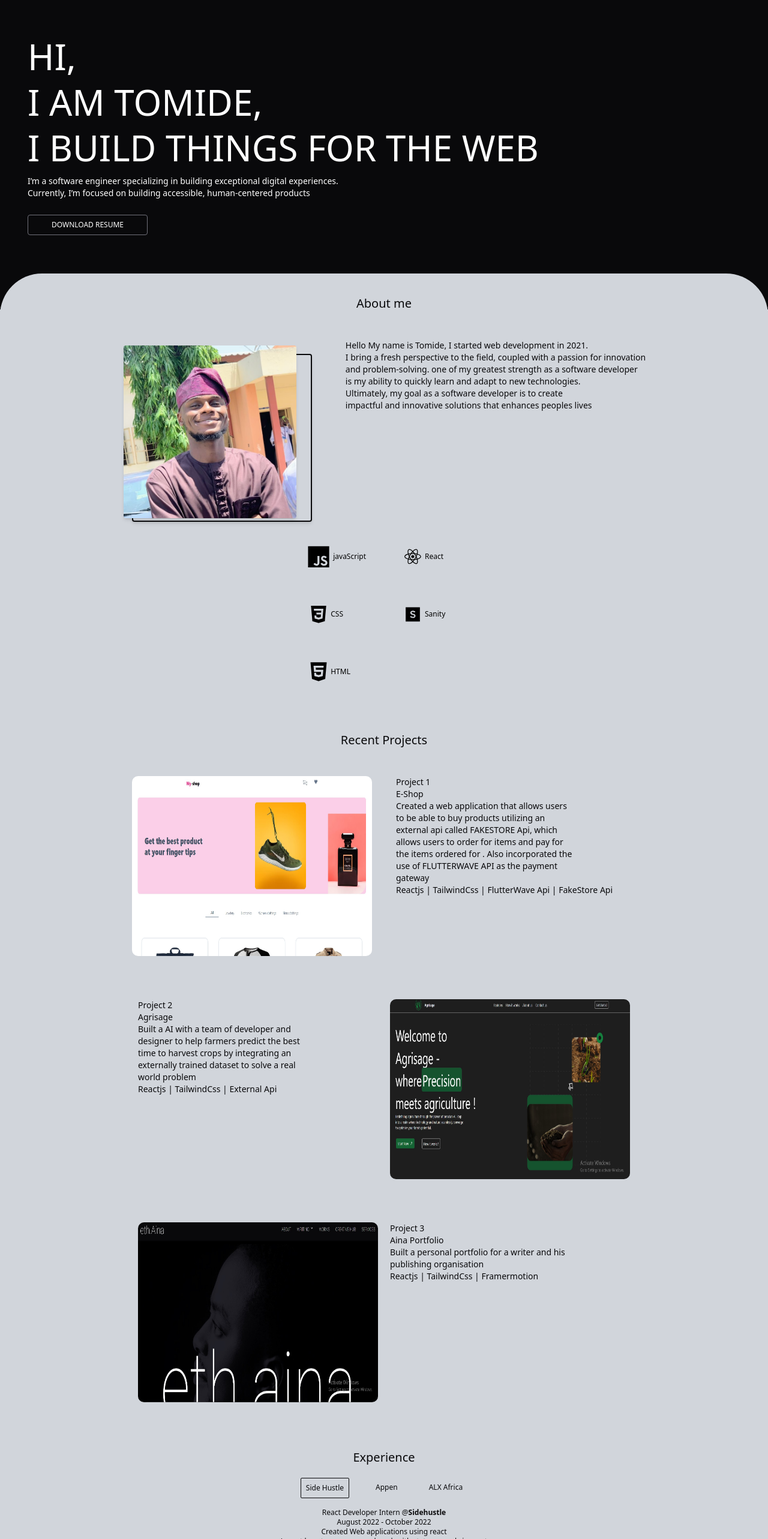
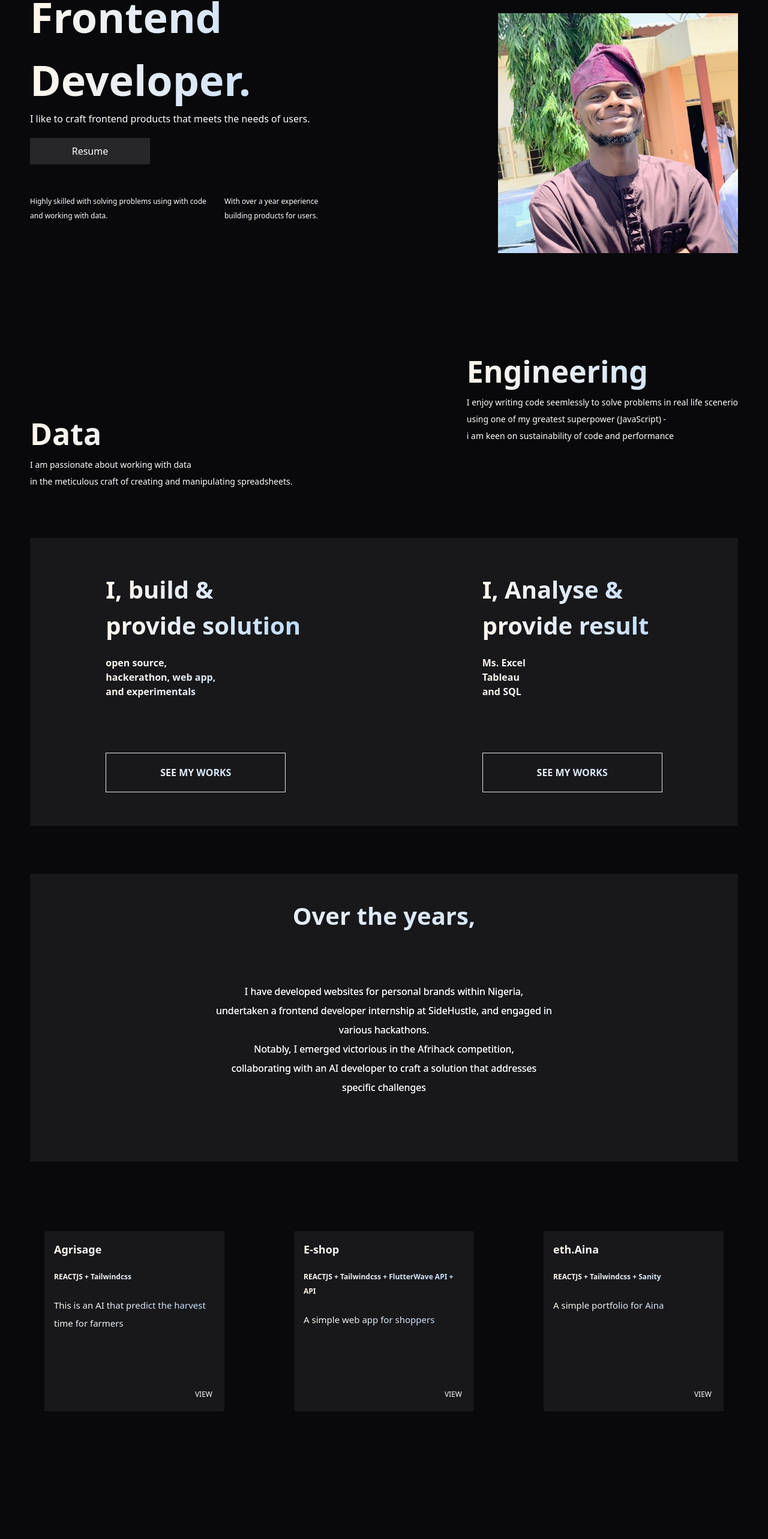
Before and after one commit to Thintalltom/Portfolio, a React (Vite) app in the folder vite-react-app/: page / in a window 1280 px wide. Shown: the part 124-2690 px from the top of the page at 60% size. Built offline with nearby package versions, Linux system fonts and the light colour scheme.

Commit message:
added new changes

```diff
--- a/vite-react-app/src/App.css
+++ b/vite-react-app/src/App.css
@@ -3,4 +3,5 @@ body {
   margin: 0 ;
   padding: 0;
   font-family: 'Lato', sans-serif !important;
+  color: white !important;
 }
--- a/vite-react-app/src/App.jsx
+++ b/vite-react-app/src/App.jsx
@@ -31,8 +31,8 @@ function App() {
           />
         </div>
       ) : (
-        <div className="md:w-full md:h-full bg-gray-300  font-sans xs:w-full xs:h-full">
-          <Navbar />
+        <div className="md:w-full md:h-full bg-zinc-950  font-sans xs:w-full xs:h-full">
+
           <About />
           <Info />
           <Built />
--- a/vite-react-app/src/Components/About/About.jsx
+++ b/vite-react-app/src/Components/About/About.jsx
@@ -1,46 +1,30 @@
-import { motion } from "framer-motion";
+import Profile from "../../assets/profile.jpg";
 const About = () => {
   return (
-    <div  className=" bg-zinc-950  h-[40rem] flex items-center p-[30px]">
-
-      <div className="md:justify-center   md:mt-16 sm:justify-center 2xl:ml-[-40px] xs:ml-[-24px] md:p-[40px] sm:p-[40px] xs:p-[40px] sm:mt-[5px]">
-        <p className="text-white lg:text-6xl xs:text-4xl ">HI, </p>
-        <motion.h1
-          initial={{ y: -250 }}
-          animate={{ y: 0 }}
-          transition={{ duration: 0.8, type: "spring", stiffness: 120 }}
-          className="lg:text-6xl xs:text-xl  text-white xs:mt-[5px] lg:mt-4 md:mt-[30px] md:text-6xl sm:mt-[30px] xs:text-4xl sm:text-6xl"
-        >
-          I AM TOMIDE,
-        </motion.h1>
-        <motion.h1
-          initial={{ x: -250 }}
-          animate={{ x: 0 }}
-          transition={{ duration: 0.8, type: "spring", stiffness: 120 }}
-          whileInView={{opacity: 1, scale: 1}}
-          className="lg:text-6xl xs:text-xl xs:mt-[2px] text-white md:mt-[30px] md:text-6xl sm:mt-[30px]  sm:text-4xl lg:mt-4 "
-        >
-          I BUILD THINGS FOR THE WEB
-        </motion.h1>
-        <motion.h1
-          initial={{ opacity: 0 }}
-          animate={{ opacity: 1 }}
-          transition={{ duration: 1, type: "spring", stiffness: 120 }}
-          className="md:text-sm text-white xl:font-thin md:font-medium mt-4 xs:text-md xs:font-normal"
-        >
-          I’m a software engineer specializing in building
-           exceptional digital experiences. <br /> Currently, I’m
-          focused on building accessible, human-centered products
-        </motion.h1>
-        <div className="xl:mt-4  xs:mt-4 lg:mt-4">
-          <motion.button
-            initial={{ x: -250 }}
-            animate={{ x: 0 }}
-            transition={{ duration: 0.8, type: "spring", stiffness: 120 }}
-            className="border-[0.5px] cursor-pointer  rounded bg-zinc-950 border-zinc-500 p-2 text-white w-[200px] hover:drop-shadow-xl xs:text-xs sm:mt-[30px] lg:mt-[10px] "
-          >
-            DOWNLOAD RESUME
-          </motion.button>
+    <div>
+      <div className="bg-zinc-950    h-[30rem]">
+        <div className="flex xs:flex-col lg:flex-row sm:flex-col  md:flex-col items-center justify-between p-[50px]">
+          <div>
+            <p className="font-bold sm:text-[20px] xs:text-[30px] lg:text-[70px] bg-clip-text text-transparent bg-gradient-to-r from-orange-50 to-blue-200">
+              Frontend <br /> Developer.
+            </p>
+            <p className="text-bold">
+              I like to craft frontend products that meets the needs of users.{" "}
+            </p>
+            <a href="https://drive.google.com/file/d/12Y1zwPnIrlljrb_5JUfaRBCKYBI_KAwo/view?usp=sharing" target="_blank" rel="noopener noreferrer"><button className="bg-zinc-800 p-[10px] mt-[20px] w-[200px]">Resume</button></a>
+            <div className="flex flex-row gap-[30px] mt-[50px]">
+              <p className="text-xs leading-loose ">
+                Highly skilled with solving problems using with code <br /> and
+                working with data.
+              </p>
+              <p className="text-xs leading-loose">
+                With over a year experience <br /> building products for users.
+              </p>
+            </div>
+          </div>
+          <div className="mt-[6rem]">
+            <img src={Profile} className=" w-[400px]" />
+          </div>
         </div>
       </div>
     </div>
--- a/vite-react-app/src/Components/Built/Built.jsx
+++ b/vite-react-app/src/Components/Built/Built.jsx
@@ -1,93 +1,50 @@
-import agrisage from "../../assets/agrisage.jpg";
-import aina from "../../assets/aina.jpg";
-import Project from "../../assets/project1.jpg";
-
-
 const Built = () => {
 
+  const works = [
+    {
+      title: 'Agrisage',
+      Link: 'http://afrihack-project.vercel.app/',
+      description: 'This is an AI that predict the harvest time for farmers',
+      skills: 'REACTJS + Tailwindcss'
+    },
+    {
+      title: 'E-shop',
+      Link: 'https://ecom-umber-delta.vercel.app/',
+      description: 'A simple web app for shoppers  ',
+      skills: 'REACTJS + Tailwindcss + FlutterWave API + API'
+    },
+    {
+      title: 'eth.Aina',
+      Link: 'http://aina-portfolio.vercel.app/',
+      description: 'A simple portfolio for Aina ',
+      skills: 'REACTJS + Tailwindcss + Sanity'
+    },
+  ]
   return (
     <div
       name="work"
       className="mt-[50px] 2xl:mt-[-50px]  xs:text-xs w-full h-full  p-4 2xl:p-[100px] "
     >
       <div>
-        <p className=" text-center  text-xl  font-medium text-zinc-950">
-          Recent Projects
-        </p>
+
+        <div className="grid xs:grid-cols-1 sm:grid-cols-1 lg:grid-cols-3 place-items-center xs:gap-[20px] lg:gap-[0px]">
+          {
+            works.map((work, index) => (
+              <div key={index} className=" relative w-[300px] bg-zinc-900 h-[300px] p-4 cursor-pointer">
+                  <p className="font-bold text-lg bg-clip-text text-transparent bg-gradient-to-r from-orange-50 to-blue-200">{work.title}</p>
+                <p className="leading-loose text-md font-bold mt-[20px] bg-clip-text text-transparent bg-gradient-to-r from-orange-50 to-blue-200 ">{work.skills}</p>
+                <p className="leading-loose mt-[20px] text-[15px] bg-clip-text text-transparent bg-gradient-to-r from-orange-50 to-blue-200 text-md">{work.description}</p>
+              <a href={work.Link}><button className=" absolute  bottom-5 right-5 text-bold font-light float-end">VIEW</button></a>
+              </div>
+            ))
+          }
+
+        </div>
 
       </div>
 
 
-      <div className="mt-4  mt-[30px] ">
-        <div className="flex flex-col justify-around  gap-[40px] ">
-          <div className="lg:flex lg:flex-row xs:flex-col sm:flex-col sm:gap-[40px] md:flex-row justify-center  p-4 gap-[20px] ">
-        <a  href="http://ecom-umber-delta.vercel.app/" target="_blank" rel="noopener noreferrer">  <img
-              src={Project}
-              className=" rounded-[10px] lg:w-[400px] h-[300px] sm:w-[300px] xs:w-[300px] cursor-pointer "
-            />
-            </a>
-            <div className="w-[400px]">
-              <p className="text-zinc-950 text-sm font-medium">Project 1</p>
-              <h1 className="text-zinc-950 text-sm font-medium">
-                E-Shop
-              </h1>
 
-              <p className="text-zinc-950 font-light text-sm sm:w-[300px] xs:w-[300px]">
-                Created a web application that allows users to be able to buy
-                products utilizing an external api called FAKESTORE Api, which
-                allows users to order for items and pay for the items ordered
-                for . Also incorporated the use of FLUTTERWAVE API as the
-                payment gateway
-              </p>
-              <p className="text-zinc-950  text-sm">Reactjs | TailwindCss | FlutterWave Api | FakeStore Api </p>
-            </div>
-          </div>
-
-          <div className="lg:flex lg:flex-row-reverse xs:flex-col sm:flex-col md:flex-row justify-center  p-4 gap-[20px] ">
-            <a href="http://afrihack-project.vercel.app/" target="_blank" rel="noopener noreferrer">
-            <img
-              src={agrisage}
-              className=" rounded-[10px] lg:w-[400px] h-[300px] sm:w-[300px] xs:w-[300px] cursor-pointer "
-            />
-            </a>
-
-            <div className="w-[400px]">
-              <p className="text-zinc-950 text-sm font-medium">Project 2</p>
-              <h1 className="text-zinc-950 text-sm font-medium">
-                Agrisage
-              </h1>
-
-              <p className="text-zinc-950 font-light text-sm sm:w-[300px] xs:w-[300px]">
-                Built a AI with a team of developer and designer to help
-                farmers  predict the best time to harvest crops by integrating an externally
-                 trained dataset to solve a real world problem
-
-              </p>
-              <p className="text-zinc-950  text-sm">Reactjs | TailwindCss | External Api </p>
-            </div>
-          </div>
-
-          <div className="lg:flex lg:flex-row xs:flex-col sm:flex-col md:flex-row justify-center  p-4 gap-[20px] ">
-          <a href="https://aina-portfolio.vercel.app/" target="_blank" rel="noopener noreferrer">
-            <img
-              src={aina}
-              className=" rounded-[10px] lg:w-[400px] h-[300px] sm:w-[300px] xs:w-[300px] "
-            />
-            </a>
-            <div className="w-[400px]">
-              <p className="text-zinc-950 text-sm font-medium">Project 3</p>
-              <h1 className="text-zinc-950 text-sm font-medium ">
-                Aina Portfolio
-              </h1>
-
-              <p className="text-zinc-950 font-light text-sm">
-                Built a personal portfolio for a writer and his  <br /> publishing organisation
-              </p>
-              <p className="text-zinc-950  text-sm">Reactjs | TailwindCss | Framermotion </p>
-            </div>
-          </div>
-        </div>
-      </div>
     </div>
   );
 };
--- a/vite-react-app/src/Components/Info/Info.jsx
+++ b/vite-react-app/src/Components/Info/Info.jsx
@@ -1,77 +1,77 @@
-import Profile from '../../assets/profile.jpg'
-import { DiJsBadge, DiCss3,  DiReact, DiSublime } from "react-icons/di";
-import { FaHtml5 } from "react-icons/fa";
-import { motion } from "framer-motion";
+import { Link } from "react-scroll";
 const Info = () => {
   return (
     <div
       name="about"
-      className="w-full h-full rounded-t-[70px] bg-gray-300   mt-[-60px] p-4 2xl:p-[100px]  "
+      className="w-full h-full bg-zinc-950 text-white xs:mt-[200px]   lg:mt-[100px] p-[50px] 2xl:p-[100px]  "
     >
-      <div>
-        <p className="text-center mt-[20px]  text-3xl font-medium text-xl text-zinc-950 ">About me</p>
+      <div className="flex lg:flex-row md:flex-col xs:flex-col sm:flex-col xs:gap-[80px] lg:gap-[50px] items-center justify-between">
+        <div className="xs:mt-[180px]">
+          <p className="font-bold xs:text-[40px]  lg:text-[50px] bg-clip-text text-transparent bg-gradient-to-r from-orange-50 to-blue-200">
+            Data
+          </p>
+          <p className="text-sm leading-loose font-light">
+            I am passionate about working with data  <br /> in the
+            meticulous craft of creating and manipulating spreadsheets.
+          </p>
+        </div>
+        <div>
+          <p className="font-bold xs:text-[40px] lg:text-[50px] bg-clip-text text-transparent bg-gradient-to-r from-orange-50 to-blue-200">
+            Engineering
+          </p>
+          <p className="text-sm leading-loose font-light">
+            I enjoy writing code seemlessly to solve problems in real life
+            scenerio <br />
+            using one of my greatest superpower (JavaScript) - <br /> i am keen
+            on sustainability of code and performance{" "}
+          </p>
+        </div>
+      </div>
 
+      <div className="bg-white h-[30rem] lg:mt-[50px] xs:mt-[200px] ">
+        <div className="mt-[80px] bg-zinc-900 xs:gap-[50px] xs:h-[50rem] lg:h-[30rem] flex lg:flex-row sm:flex-col xs:flex-col justify-around justify-center items-center text-zinc-950">
+          <div>
+            <p className="font-bold xs:text-[20px] lg:text-[40px] bg-clip-text text-transparent bg-gradient-to-r from-orange-50 to-blue-200">
+              I, build & <br /> provide solution
+            </p>
+            <p className="font-bold mt-[20px] text-md bg-clip-text text-transparent bg-gradient-to-r from-orange-50 to-blue-200">
+              open source, <br /> hackerathon, web app, <br /> and experimentals
+            </p>
+            <Link to="work" smooth={true}  >
+            <button className="p-[20px]  border-[0.9px] mt-[90px] xs:w-[200px] lg:w-[300px] bg-clip-text text-transparent bg-gradient-to-r from-orange-50 to-blue-200 font-bold">
+              SEE MY WORKS{" "}
+            </button>
+            </Link>
+          </div>
 
-        <div className="lg:flex lg:gap-4 lg:flex-row-reverse lg:justify-center xs:flex xs:flex-col md:mt-[30px] sm:mt-[30px]">
-          <motion.div
-            initial={{ opacity: 0, scale: 0, x: 100 }}
-            animate={{ opacity: 1 }}
-            transition={{ duration: 2 }}
-            whileInView={{ opacity: 1, scale: 1, x: 0 }}
-            viewport={{ once: true }}
-          >
-
-            <motion.p className="mt-4 xs:text-sm text-zinc-950 font-light lg:text-sm md:text-sm xs:text-xs sm:text-sm">
-              Hello My name is Tomide, I started web development in 2021.
-              <br /> I bring a fresh perspective to the field, coupled with a
-              passion for innovation <br /> and problem-solving. one of my
-              greatest strength as a software developer <br /> is my ability to
-              quickly learn and adapt to new technologies. <br />
-              Ultimately, my goal as a software developer is to create <br />{" "}
-              impactful and innovative solutions that enhances peoples lives
-            </motion.p>
-
-          </motion.div>
-          <div className="md:justify-center">
-            <motion.div
-              initial={{ opacity: 0, scale: 0, x: 100 }}
-              animate={{ opacity: 1 }}
-              transition={{ duration: 2 }}
-              whileInView={{ opacity: 1, scale: 1, x: 0 }}
-              viewport={{ once: true }}
-              className="lg:w-[300px] md:ml-16 lg:h-75 border-2 md:ml-4 md:w-[500px] shadow-md sm:w-[400px] border-zinc-950 p-2 lg:mt-[40px] md:mx-[40px] rounded xs:p-1 xs:w-[200px] xs:mt-[80px] xs:mx-auto"
-            >
-              <img
-                src={Profile}
-                className="lg:w-[300px] mt-2 mx-2 rounded md:w-[800px] shadow-md sm:w-[700px] lg:mx-[-20px] lg:mt-[-20px] xs:w-[200px] cursor-pointer hover:bg-lime-500 "
-              />
-            </motion.div>
+          <div>
+            <p className="font-bold xs:text-[20px] lg:text-[40px]  bg-clip-text text-transparent bg-gradient-to-r from-orange-50 to-blue-200">
+              I, Analyse & <br /> provide result
+            </p>
+            <p className="font-bold mt-[20px] text-md bg-clip-text text-transparent bg-gradient-to-r from-orange-50 to-blue-200">
+              Ms. Excel <br /> Tableau <br /> and SQL
+            </p>
+            <button className="p-[20px]  border-[0.9px] mt-[90px] xs:w-[200px] lg:w-[300px] bg-clip-text text-transparent bg-gradient-to-r from-orange-50 to-blue-200 font-bold">
+              SEE MY WORKS{" "}
+            </button>
           </div>
         </div>
-        <div className=" flex justify-around mt-[40px]">
-            <div className="grid  gap-[60px] lg:grid-cols-2  xs:grid-cols-2 ">
-              <div className="text-center flex gap-[6px] items-center">
-                <DiJsBadge className="text-4xl" />
+      </div>
 
-                <p className='text-xs'> javaScript</p>
-                </div>
-                <div className="text-center flex gap-[2px] items-center">
-                  <DiReact className="text-4xl"  />
-                 <p className='text-xs'>  React</p>
-                 </div>
-                  <div className="text-center flex gap-[2px] items-center">
-                    <DiCss3 className="text-4xl"  />
-                    <p className='text-xs'>  CSS</p>
-                    </div>
-                    <div className="text-center flex gap-[2px] items-center ">
-                    <DiSublime className="text-4xl"  />
-                    <p className='text-xs'>  Sanity</p></div>
-                    <div className="text-center flex gap-[2px] items-center ">
-                    <FaHtml5 className="text-4xl"  />
-                    <p className='text-xs'>  HTML</p></div>
-            </div>
-
-            </div>
+      <div className="bg-zinc-900 lg:h-[30rem] sm:h-[40rem] mt-[50px] ">
+        <div className="lg:mt-[80px] xs:mt-[350px]  lg:h-[30rem] xs:h-[50rem] ">
+          <p className="text-center font-bold text-[40px] bg-clip-text text-transparent bg-gradient-to-r from-orange-50 to-blue-200 p-[40px]">
+            Over the years,
+          </p>
+          <p className="text-white text-center leading-loose bg-clip-text text-transparent bg-gradient-to-r from-orange-50 to-blue-200 p-[40px]">
+            I have developed websites for personal brands within Nigeria, <br />
+            undertaken a frontend developer internship at SideHustle, and
+            engaged in <br /> various hackathons. <br />
+            Notably, I emerged victorious in the Afrihack competition, <br />
+            collaborating with an AI developer to craft a solution that
+            addresses <br /> specific challenges
+          </p>
+        </div>
       </div>
     </div>
   );
--- a/vite-react-app/src/Components/work/Work.jsx
+++ b/vite-react-app/src/Components/work/Work.jsx
@@ -1,164 +1,15 @@
-import React, { useState } from "react";
-import { motion } from "framer-motion";
 const Work = () => {
-  const [tabstate, setTabstate] = useState(1);
 
-  const action = (index) => {
-    setTabstate(index);
-  };
-
-  const works = [
-    {
-      title: "Created Web applications using react",
-    },
-    {
-      title: "Learnt how to managae and work with state properly in react ",
-    },
-    {
-      title:
-        "Worked on a team to achieve a common goal of created web application that meet te needs of users",
-    },
-  ];
-
-  const Appen = [
-    {
-      title: "Registering of tickets ",
-    },
-    {
-      title: "Scrutinizing of web requests and contents on websites ",
-    },
-    {
-      title: "Collecting of users data",
-    },
-  ];
-
-  const ALX = [
-    {
-      title: "Learnt the basics of programming learnt how to use HTML and CSS",
-    },
-    {
-      title: "Worked on a team to carry out tasks given to us  ",
-    },
-    {
-      title: "Learnt the basics of C programming langauge and  Python ",
-    },
-  ];
 
   return (
     <div
       name="experience"
-      className="mt-[30px]  xs:text-xs 2xl:text-xl w-full h-full  p-4 2xl:p-[100px]  "
+      className="xs:mt-[5px]  xs:text-xs 2xl:text-xl   p-4  p-[100px]  lg:mt-[80px] h-[400px]  "
     >
-      <div>
-        <h1 className=" text-center font-medium text-zinc-950 text-xl ">
-          Experience
-        </h1>
+     <p className="text-center xs:text-lg lg:text-2xl font-light mt-[50px] bg-clip-text text-transparent bg-gradient-to-r from-orange-50 to-blue-200">I can help you analyse, build projects to solve real world problems.  <br />
+     Revamp a existing website and create a new website.</p>
 
-
-        <div className=" mt-[20px]  ">
-          <div className="flex xs:flex-col sm:flex-col lg:flex-col items-center justify-center gap-4 2xl:gap-[100px] text-slate-400">
-            <motion.div
-              initial={{ opacity: 0, scale: 0 }}
-              animate={{ opacity: 1 }}
-              transition={{ duration: 2 }}
-              whileInView={{ opacity: 1, scale: 1, x: 0 }}
-              viewport={{ once: true }}
-              className="gap-9 xs:flex xs:flex-row lg:flex-row  md:flex md:flex-col "
-            >
-              <div
-                onClick={() => action(1)}
-                className={`${
-                  tabstate === 1
-                    ? "border border-zinc-950    text-zinc-950  font-thin cursor-pointer p-2 rounded-sm"
-                    : " p-2  hover:bg-slate-900 text-zinc-950 hover:text-white font-thin cursor-pointer"
-                }`}
-              >
-                Side Hustle
-              </div>
-              <div
-                onClick={() => action(2)}
-                className={`${
-                  tabstate === 2
-                  ? "border   border-zinc-950    text-zinc-950 font-thin cursor-pointer p-2 rounded-sm"
-                  : " p-2  hover:bg-slate-900 text-zinc-950 hover:text-white  font-thin cursor-pointer"
-                }`}
-              >
-                Appen
-              </div>
-              <div
-                onClick={() => action(3)}
-                className={`${
-                  tabstate === 3
-                  ? "border   border-zinc-950    text-zinc-950 font-thin cursor-pointer p-2 rounded-sm"
-                  : " p-2  hover:bg-slate-900 text-zinc-950 font-thin hover:text-white cursor-pointer"
-                }`}
-              >
-                ALX Africa
-              </div>
-            </motion.div>
-            <motion.div
-              initial={{ opacity: 0, scaleX: 0 }}
-              animate={{ opacity: 1 }}
-              transition={{ duration: 2, type: "spring", stiffness: 120 }}
-              whileInView={{ opacity: 1, scaleX: 1 }}
-              viewport={{ once: true }}
-              className={`${tabstate === 1 ? "text-white" : "hidden"}`}
-            >
-              <div>
-                <h1 className="text-white text-zinc-950 font-light text-center">
-                  React Developer Intern @<span className="text-zinc-950 font-bold">Sidehustle</span>
-                </h1>
-                <p className="text-md text-zinc-950 font-light text-center">
-                  August 2022 - October 2022
-                </p>
-                {works.map((work, index) => (
-                  <p key={index} className="text-zinc-950 font-light text-center">{work.title}</p>
-                ))}
-              </div>
-            </motion.div>
-
-            <motion.div
-              initial={{ opacity: 0, scaleX: 0 }}
-              animate={{ opacity: 1 }}
-              transition={{ duration: 3, type: "spring", stiffness: 120 }}
-              whileInView={{ opacity: 1, scaleX: 1 }}
-              viewport={{ once: true }}
-              className={`${tabstate === 2 ? "text-white" : "hidden"}`}
-            >
-              <div>
-                <h1 className="text-zinc-950 font-light text-center">
-                  Data Collector @<span className="text-zinc-950 font-bold">Appen</span>
-                </h1>
-                <p className="text-zinc-950 font-light text-center">June 2022 - Present</p>
-                {Appen.map((work, index) => (
-                  <p key={index} className="text-zinc-950 font-light text-center">{work.title}</p>
-                ))}
-              </div>
-            </motion.div>
-
-            <motion.div
-              initial={{ opacity: 0, scaleX: 0 }}
-              animate={{ opacity: 1 }}
-              transition={{ duration: 3, type: "spring", stiffness: 120 }}
-              whileInView={{ opacity: 1, scaleX: 1 }}
-              viewport={{ once: true }}
-              className={`${tabstate === 3 ? "text-white" : "hidden"}`}
-            >
-              <div>
-                <h1 className="text-zinc-950 font-light text-center">
-                  Intern @ <span className="text-zinc-950 font-bold ">ALX Africa</span>
-                </h1>
-                <p className="text-md text-zinc-950 font-light text-center">
-                  April 2022 - September 2022
-                </p>
-                {ALX.map((work, index) => (
-                  <p key={index} className="text-zinc-950 font-light text-center">.{work.title}</p>
-                ))}
-              </div>
-            </motion.div>
-          </div>
-        </div>
-      </div>
+     <p className="text-center text-center xs:text-2xl lg:text-6xl font-light bg-clip-text text-transparent bg-gradient-to-r from-orange-50 to-blue-200  mt-[40px]">Wanna Discuss?</p>
     </div>
   );
 };
--- a/vite-react-app/src/index.css
+++ b/vite-react-app/src/index.css
@@ -2,6 +2,7 @@ body{
   margin: 0;
   padding: 0;
   font-family: 'Lato', sans-serif !important;
+  color: white !important;
 }
 @tailwind base;
 @tailwind components;
```
Also changed, not shown: vite-react-app/src/Components/Built/NoteWorthy.jsx (+9 -42 lines).
